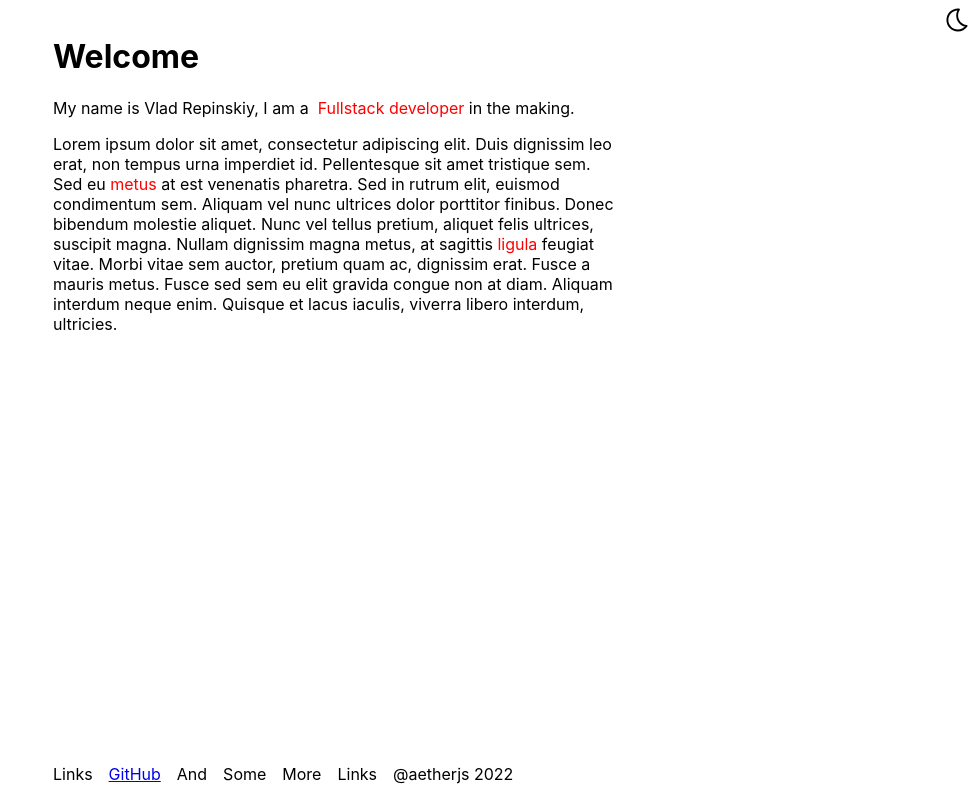
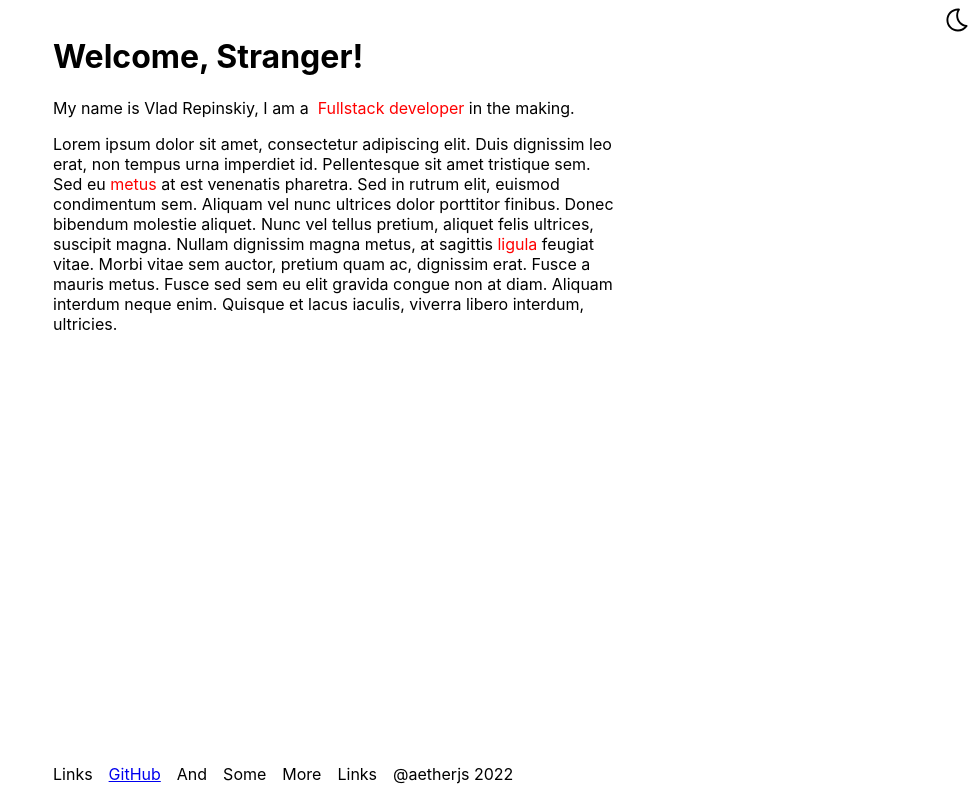
Before and after one commit to aetherjs/vladrepinsky, a React (Create React App) app: page / in a window 1280 px wide. Shown: the whole page, without its empty margins (303-1280 px from the left). Built offline with nearby package versions, Linux system fonts and the light colour scheme.

Commit message:
Change greeting

```diff
--- a/src/App.tsx
+++ b/src/App.tsx
@@ -6,7 +6,7 @@ function App() {
 
 	return (
 		<PageLayout>
-			<h1>Welcome</h1>
+			<h1>Welcome, Stranger!</h1>
 			<p>
 				My name is Vlad Repinskiy, I am a
 				&nbsp;<span className={styles.highlighted}>Fullstack developer</span>
```
